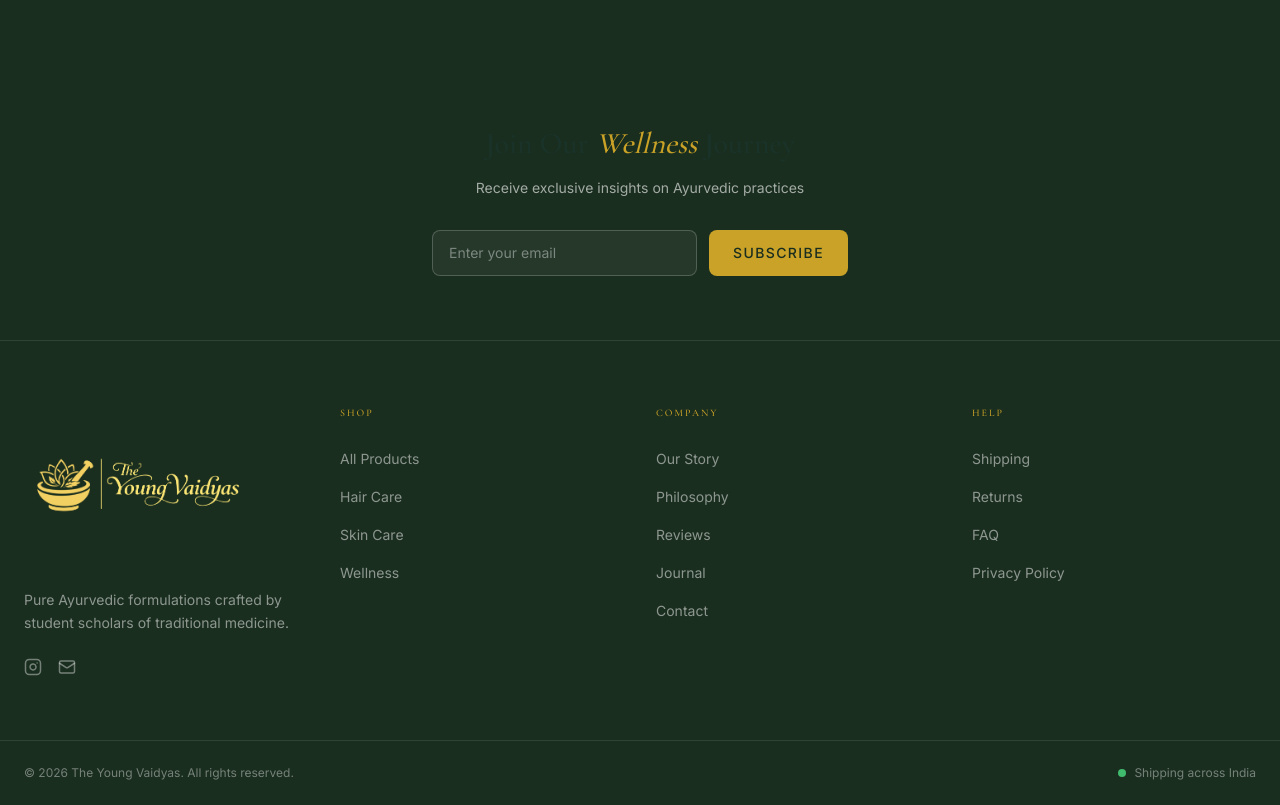
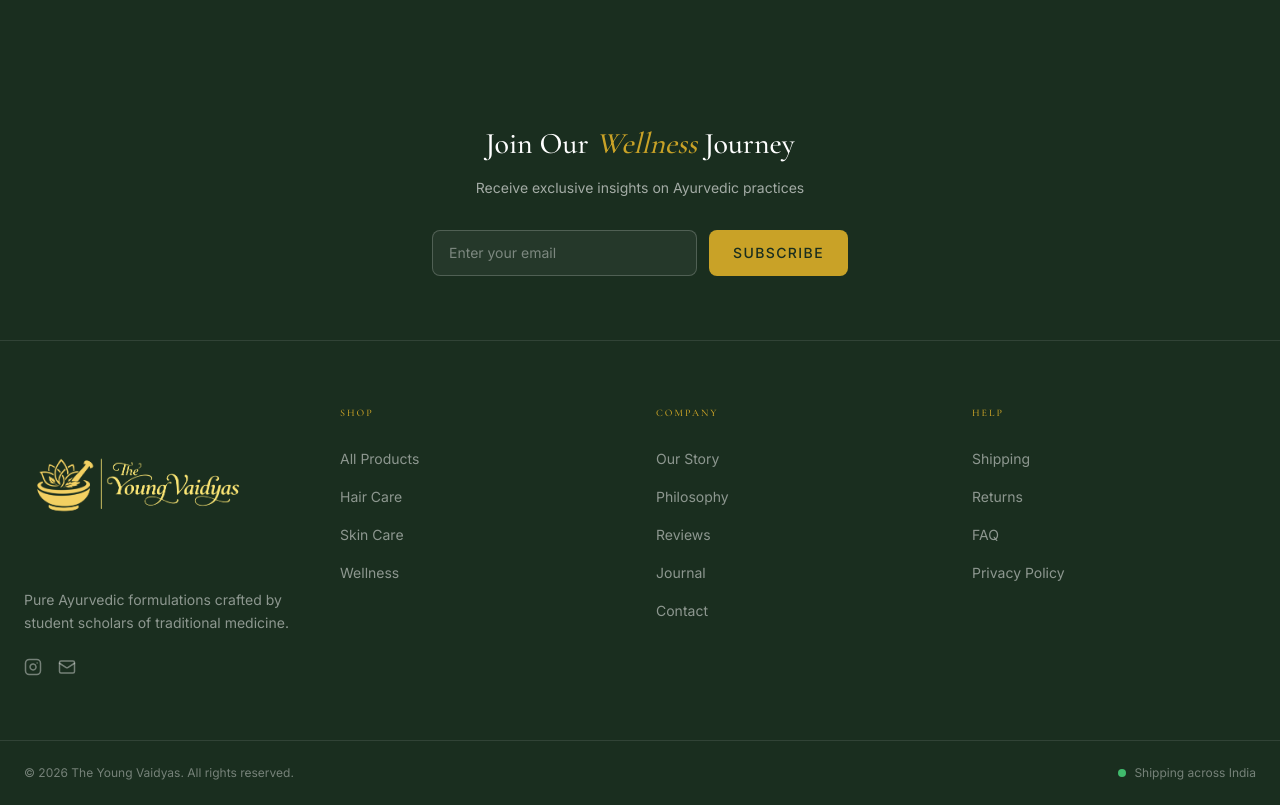
Before and after one commit to Codewithepic/the-young-vaidyas, a Next.js app: page / in a window 1280 px wide. Shown: the part 3760-4565 px from the top of the page. Built offline with nearby package versions, Linux system fonts and the light colour scheme; a web font is replaced by a local one.

Commit message:
Fix newsletter heading text visibility

```diff
--- a/src/components/Footer.tsx
+++ b/src/components/Footer.tsx
@@ -23,7 +23,7 @@ export default function Footer() {
               whileInView={{ opacity: 1, y: 0 }}
               viewport={{ once: true }}
             >
-              <h3 className="text-xl md:text-3xl font-serif mb-3 md:mb-4">
+              <h3 className="text-xl md:text-3xl font-serif mb-3 md:mb-4 text-white">
                 Join Our <span className="italic text-[#c9a227]">Wellness</span> Journey
               </h3>
               <p className="text-white/60 text-xs md:text-sm mb-6 md:mb-8 px-4">
```
